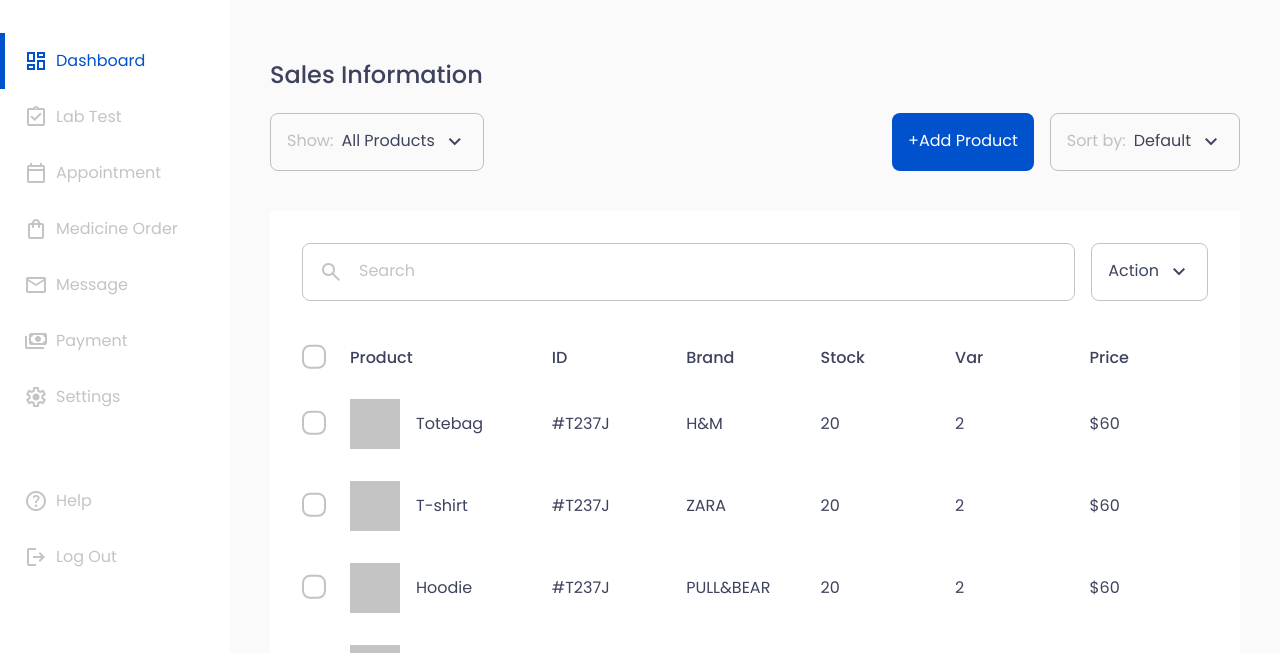
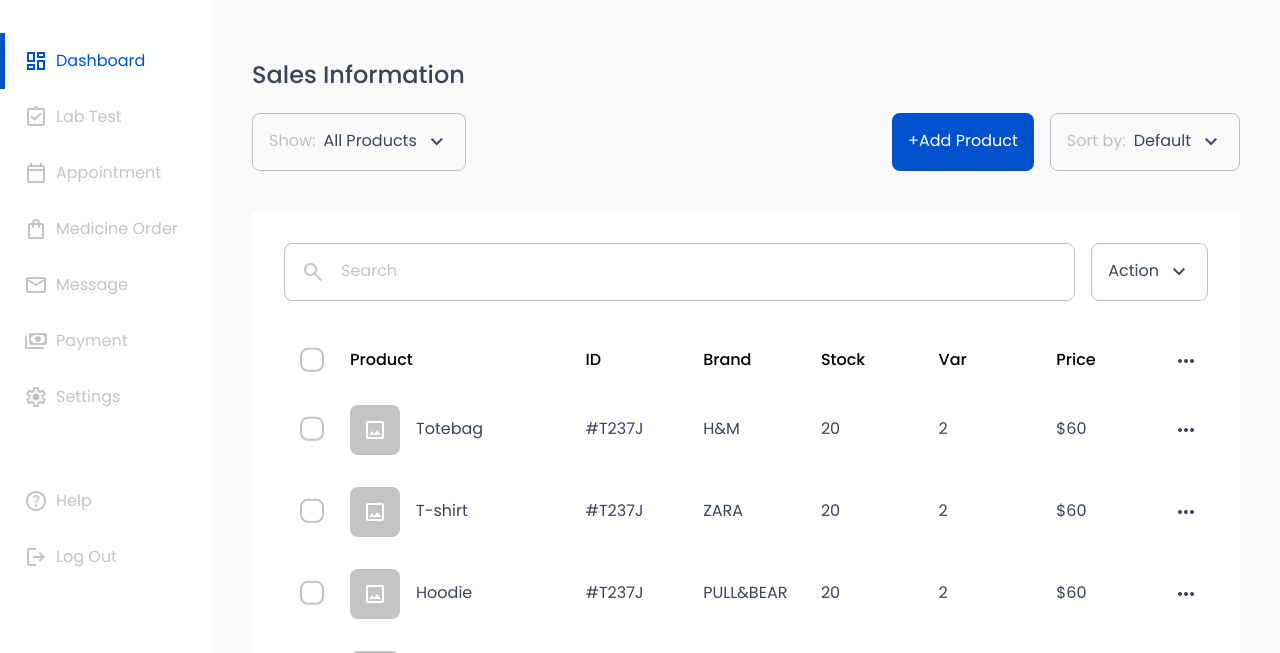
Before and after one commit to Gentle-Thief/admin-dashboard, a plain HTML site: page index.html in a window 1280 px wide. Shown: the part 147-800 px from the top of the page. Drawn offline with nearby package versions, Linux system fonts and the light colour scheme.

Commit message:
Better alignment

```diff
--- a/css/main.css
+++ b/css/main.css
@@ -312,7 +312,7 @@ textarea {
   overflow-x: auto;
   margin-top: 32px;
   display: grid;
-  grid-template-columns: 32px 1.5fr 1fr 1fr 1fr 1fr 1fr;
+  grid-template-columns: 50px 2fr 1fr 1fr 1fr 1fr 1fr 50px;
   font-size: 16px;
 }
 
@@ -320,6 +320,7 @@ textarea {
   display: flex;
   align-items: center;
   position: relative;
+  padding: 16px;
 }
 
 .info-list-item {
@@ -373,11 +374,13 @@ input[type="checkbox"]:focus {
 
 .header {
   font-weight: 500;
+  color: black;
 }
 
 .info-list .fake-img {
   width: 50px;
   height: 50px;
+  border-radius: 8px;
 }
 
 @media screen and (max-width: 768px) {
--- a/index.html
+++ b/index.html
@@ -146,13 +146,18 @@
             <div class="info-list-item header">Stock</div>
             <div class="info-list-item header">Var</div>
             <div class="info-list-item header">Price</div>
+            <div class="info-list-item">
+              <span class="material-symbols-outlined"> more_horiz </span>
+            </div>
             <div class="info-list-select">
               <label class="checkbox-control">
                 <input type="checkbox" name="checkbox" />
               </label>
             </div>
             <div class="info-list-item">
-              <div class="fake-img"></div>
+              <div class="fake-img">
+                <span class="material-symbols-outlined"> image </span>
+              </div>
               <span>Totebag</span>
             </div>
             <div class="info-list-item">#T237J</div>
@@ -160,13 +165,18 @@
             <div class="info-list-item">20</div>
             <div class="info-list-item">2</div>
             <div class="info-list-item">$60</div>
+            <div class="info-list-item">
+              <span class="material-symbols-outlined"> more_horiz </span>
+            </div>
             <div class="info-list-select">
               <label class="checkbox-control">
                 <input type="checkbox" name="checkbox" />
               </label>
             </div>
             <div class="info-list-item">
-              <div class="fake-img"></div>
+              <div class="fake-img">
+                <span class="material-symbols-outlined"> image </span>
+              </div>
               <span>T-shirt</span>
             </div>
             <div class="info-list-item">#T237J</div>
@@ -174,13 +184,18 @@
             <div class="info-list-item">20</div>
             <div class="info-list-item">2</div>
             <div class="info-list-item">$60</div>
+            <div class="info-list-item">
+              <span class="material-symbols-outlined"> more_horiz </span>
+            </div>
             <div class="info-list-select">
               <label class="checkbox-control">
                 <input type="checkbox" name="checkbox" />
               </label>
             </div>
             <div class="info-list-item">
-              <div class="fake-img"></div>
+              <div class="fake-img">
+                <span class="material-symbols-outlined"> image </span>
+              </div>
               <span>Hoodie</span>
             </div>
             <div class="info-list-item">#T237J</div>
@@ -188,13 +203,18 @@
             <div class="info-list-item">20</div>
             <div class="info-list-item">2</div>
             <div class="info-list-item">$60</div>
+            <div class="info-list-item">
+              <span class="material-symbols-outlined"> more_horiz </span>
+            </div>
             <div class="info-list-select">
               <label class="checkbox-control">
                 <input type="checkbox" name="checkbox" />
               </label>
             </div>
             <div class="info-list-item">
-              <div class="fake-img"></div>
+              <div class="fake-img">
+                <span class="material-symbols-outlined"> image </span>
+              </div>
               <span>Lipstick</span>
             </div>
             <div class="info-list-item">#T237J</div>
@@ -202,13 +222,18 @@
             <div class="info-list-item">20</div>
             <div class="info-list-item">2</div>
             <div class="info-list-item">$60</div>
+            <div class="info-list-item">
+              <span class="material-symbols-outlined"> more_horiz </span>
+            </div>
             <div class="info-list-select">
               <label class="checkbox-control">
                 <input type="checkbox" name="checkbox" />
               </label>
             </div>
             <div class="info-list-item">
-              <div class="fake-img"></div>
+              <div class="fake-img">
+                <span class="material-symbols-outlined"> image </span>
+              </div>
               <span>Shoes</span>
             </div>
             <div class="info-list-item">#T237J</div>
@@ -216,13 +241,18 @@
             <div class="info-list-item">20</div>
             <div class="info-list-item">2</div>
             <div class="info-list-item">$60</div>
+            <div class="info-list-item">
+              <span class="material-symbols-outlined"> more_horiz </span>
+            </div>
             <div class="info-list-select">
               <label class="checkbox-control">
                 <input type="checkbox" name="checkbox" />
               </label>
             </div>
             <div class="info-list-item">
-              <div class="fake-img"></div>
+              <div class="fake-img">
+                <span class="material-symbols-outlined"> image </span>
+              </div>
               <span>Laptop</span>
             </div>
             <div class="info-list-item">#T237J</div>
@@ -230,6 +260,9 @@
             <div class="info-list-item">20</div>
             <div class="info-list-item">2</div>
             <div class="info-list-item">$60</div>
+            <div class="info-list-item">
+              <span class="material-symbols-outlined"> more_horiz </span>
+            </div>
           </div>
         </div>
       </main>
```
